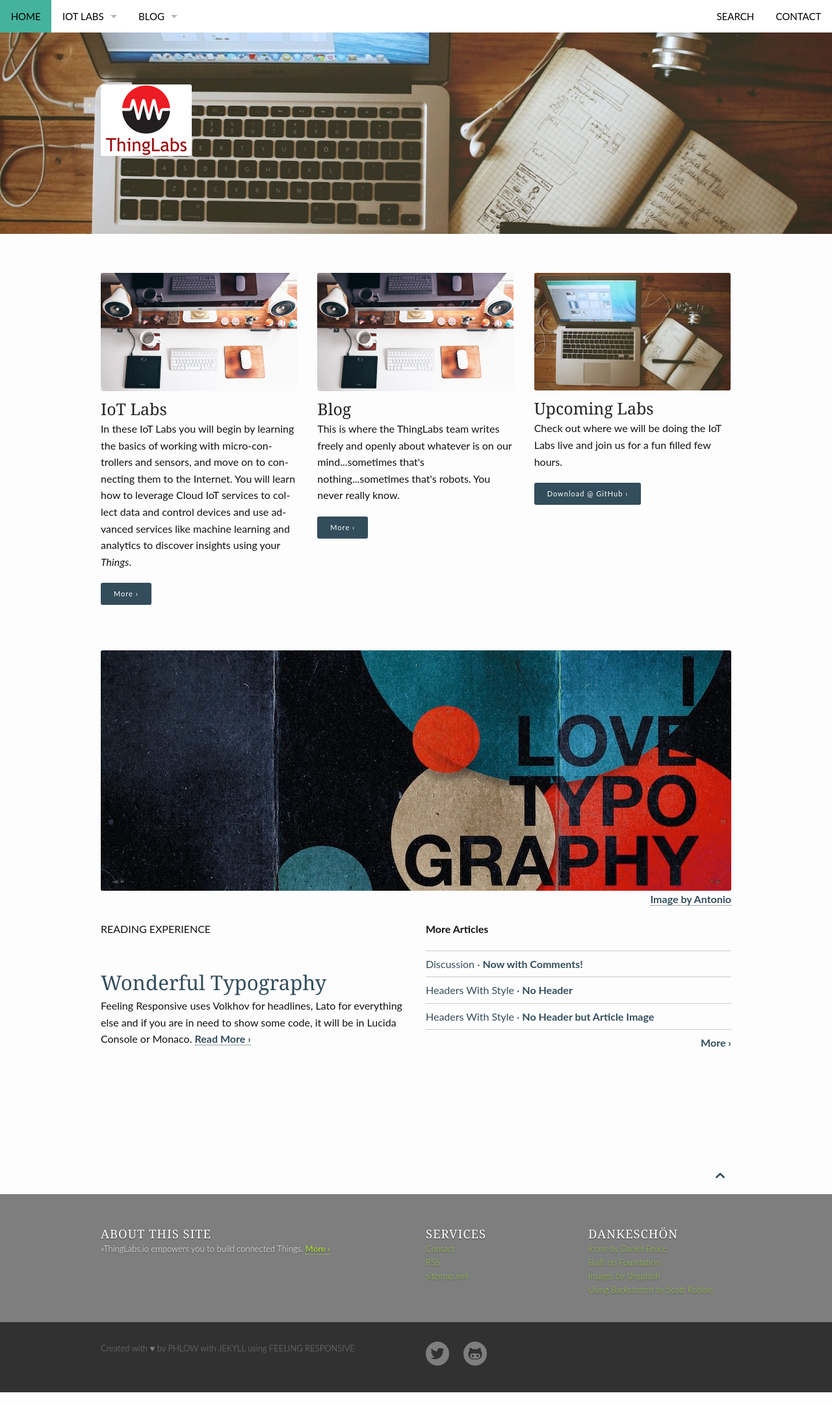
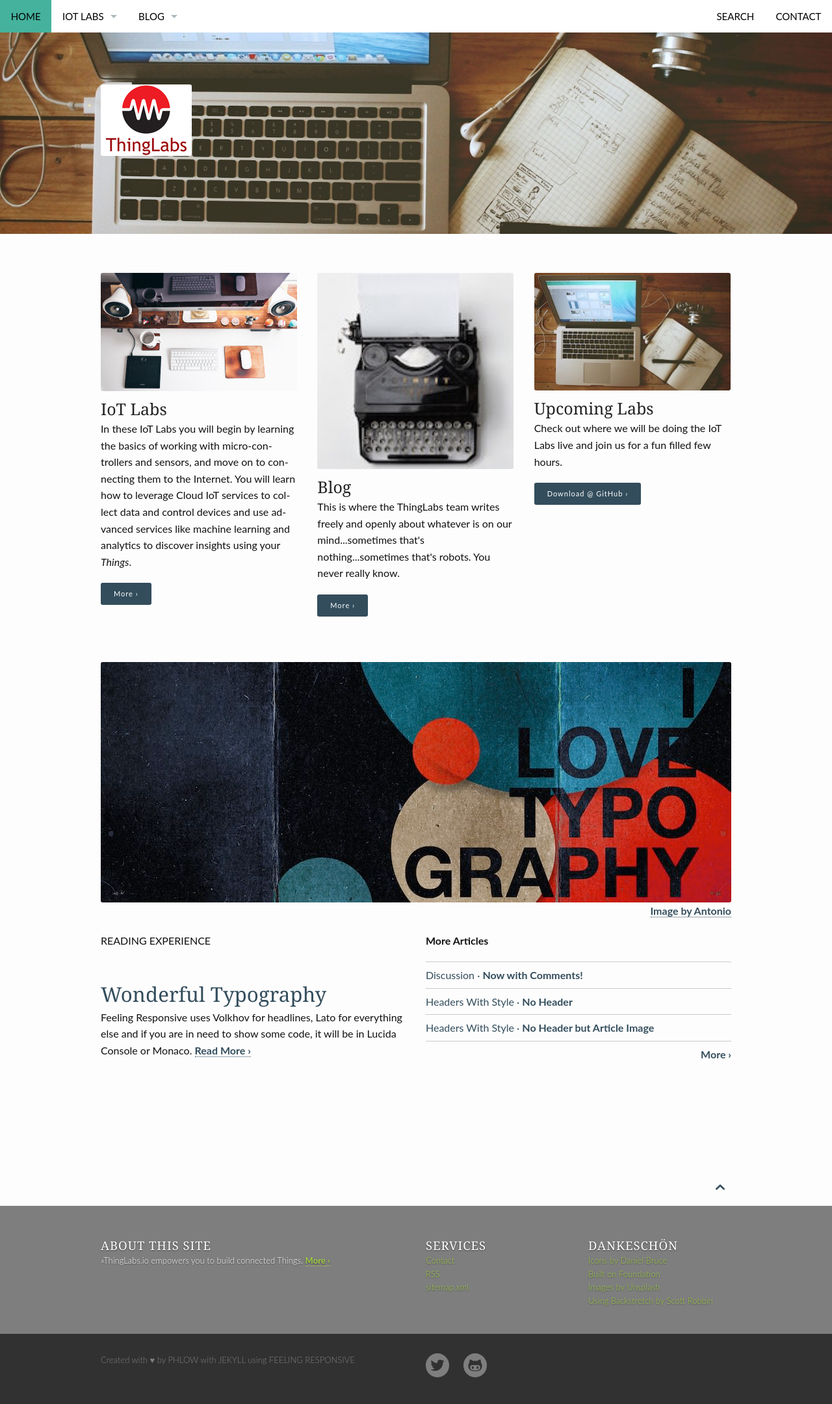
Before and after one commit to ThingLabsIo/ThingLabsIo.github.io, a Jekyll site: the page built from index.md, in a window 1280 px wide. Shown: the whole page at 65% size. Built offline with Jekyll 4.4.1, drawn with Linux system fonts in a browser that asks for light colours.

Commit message:
typewritter

```diff
--- a/index.md
+++ b/index.md
@@ -17,7 +17,7 @@ widget-2:
     title: "Blog"
     url: '/blog/'
     text: 'This is where the ThingLabs team writes freely and openly about whatever is on our mind...sometimes that&apos;s nothing...sometimes that&apos;s robots. You never really know.'
-    image: unsplash_9-302x182.jpg
+    image: typewriter_thumb.jpg
 widget-3:
     title: "Upcoming Labs"
     url: 'http://thinglabsio.github.io/schedule/'
```
